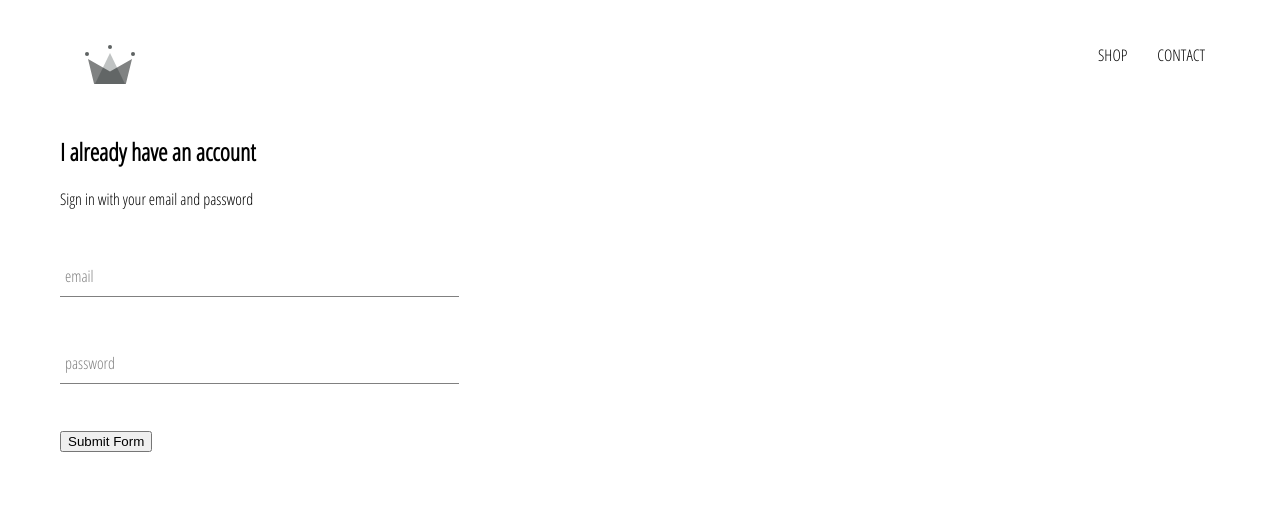
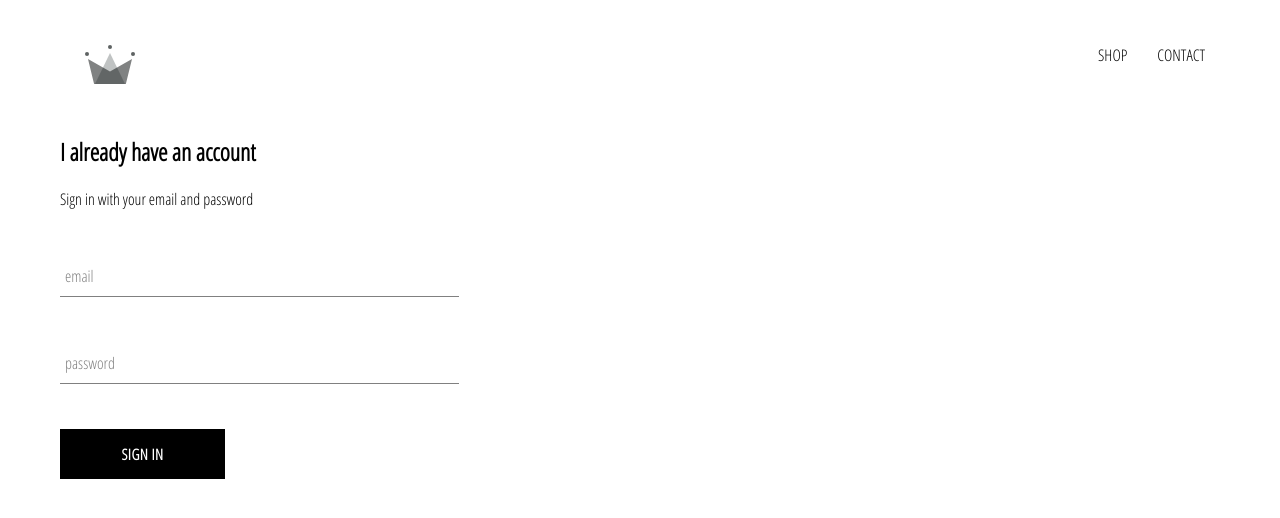
Before and after one commit to jaboulos/digital-threads, a React (Create React App) app: page /signin in a window 1280 px wide. Shown: the top 518 px of the page. Built offline with nearby package versions, Linux system fonts and the light colour scheme.

Commit message:
Import Button component

```diff
--- a/src/components/SignIn/SignIn.js
+++ b/src/components/SignIn/SignIn.js
@@ -1,11 +1,11 @@
 import React from 'react';
 
 import FormInput from '../FormInput/FormInput';
+import Button from '../Button/Button';
 
 import './signIn.scss';
 
 // class component bc we need to store what the user enters
-
 class SignIn extends React.Component {
   constructor(props) {
     super(props);
@@ -57,7 +57,7 @@
             required
           />
 
-          <input type='submit' value='Submit Form' />
+          <Button type='submit'>Sign in</Button>
         </form>
       </div>
     );
```
